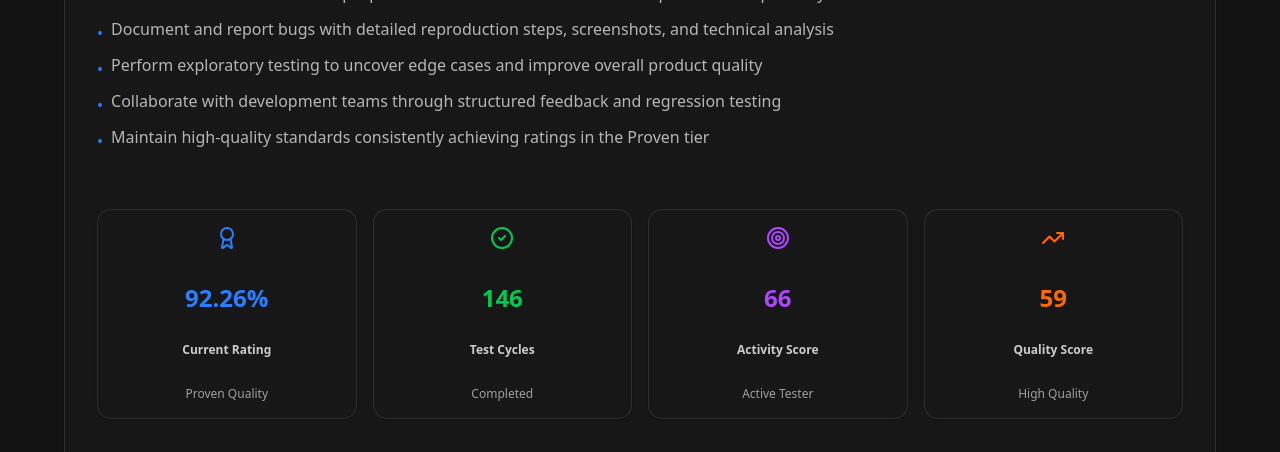
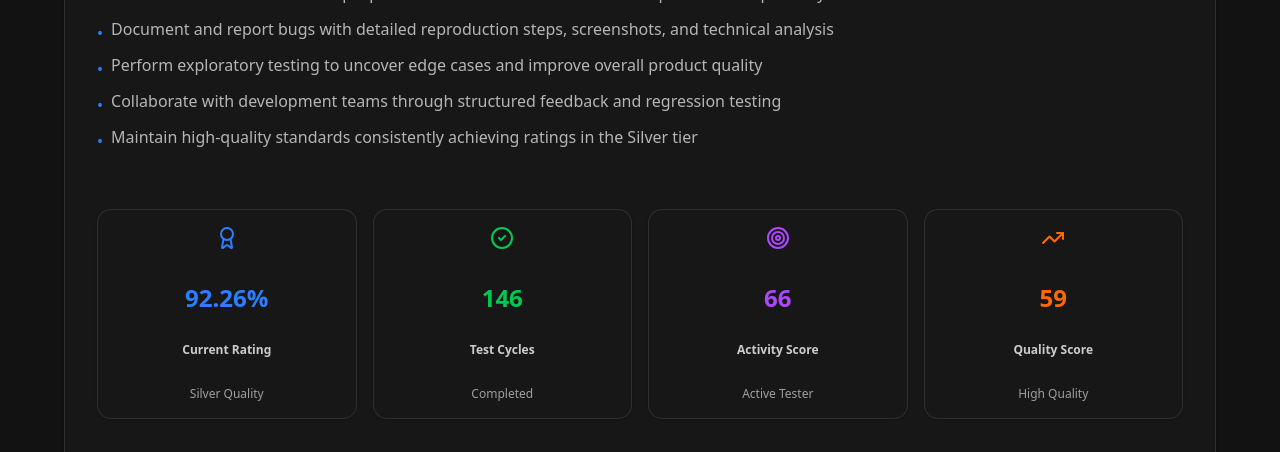
Before and after one commit to Habibwasi/portfoliowasi, a Next.js app in the folder portfolio-website/: page / in a window 1280 px wide. Shown: the part 2100-2552 px from the top of the page. Built offline with nearby package versions, Linux system fonts and the light colour scheme.

Commit message:
Update rating tier from Proven to Silver (92.26%)

```diff
--- a/portfolio-website/src/components/experience.tsx
+++ b/portfolio-website/src/components/experience.tsx
@@ -11,7 +11,7 @@ export function Experience() {
       icon: Award,
       label: 'Current Rating',
       value: '92.26%',
-      description: 'Proven Quality',
+      description: 'Silver Quality',
       color: 'text-blue-500'
     },
     {
@@ -109,7 +109,7 @@ export function Experience() {
                   </li>
                   <li className="flex gap-2">
                     <span className="text-blue-500 mt-1">•</span>
-                    <span>Maintain high-quality standards consistently achieving ratings in the Proven tier</span>
+                    <span>Maintain high-quality standards consistently achieving ratings in the Silver tier</span>
                   </li>
                 </ul>
               </div>
```
